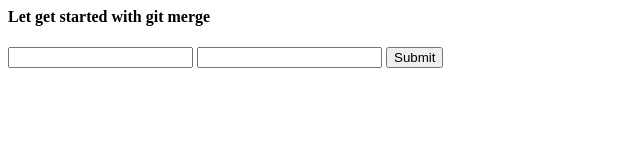
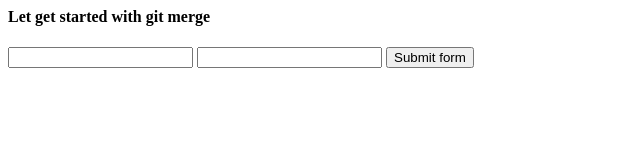
Before and after one commit to icode247/git-demo, a plain HTML site: page index.html in a window 1280 px wide. Shown: the full height of the page, 0-640 px from the left. Drawn offline with Linux system fonts and the light colour scheme.

Commit message:
Add a file

```diff
--- a/index.html
+++ b/index.html
@@ -10,7 +10,7 @@
     <form action="">
       <input type="text" name="username" />
       <input type="password" name="password" />
-      <button>Submit</button>
+      <button>Submit form</button>
     </form>
 </body>
 </html>
```
